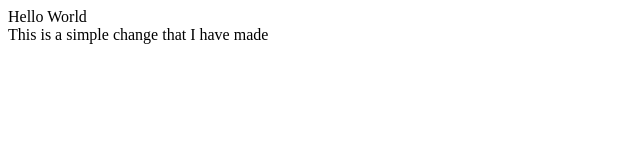
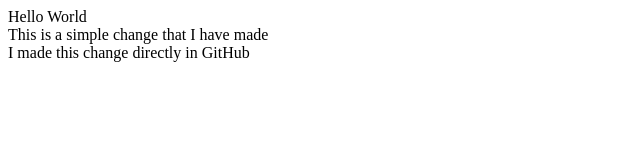
Before and after one commit to npadmanabhan/git-demo-repo, a plain HTML site: page index.html in a window 1280 px wide. Shown: the whole page, without its empty margins (0-640 px from the left). Drawn offline with Linux system fonts and the light colour scheme.

Commit message:
Update index.html

```diff
--- a/index.html
+++ b/index.html
@@ -1,2 +1,3 @@
 <div>Hello World</div>
 <div>This is a simple change that I have made</div>
+<div>I made this change directly in GitHub</div>
```
